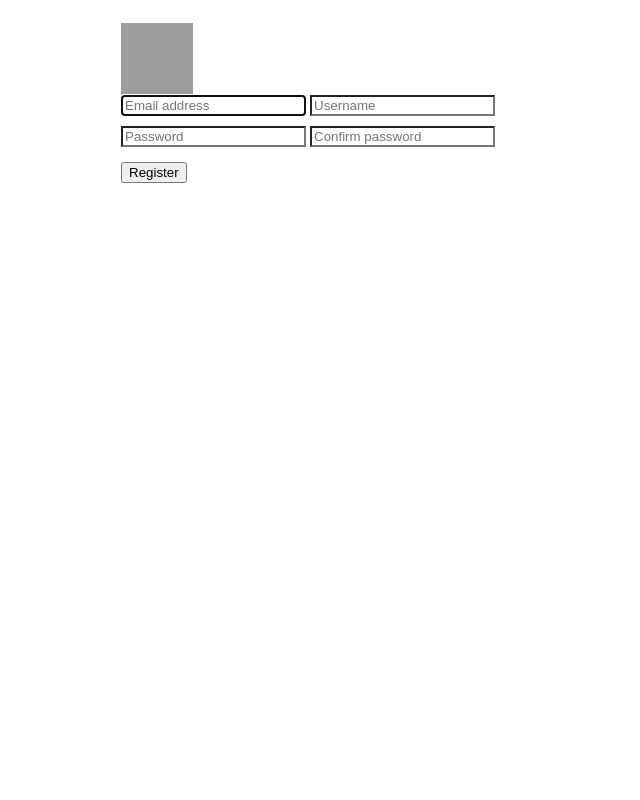
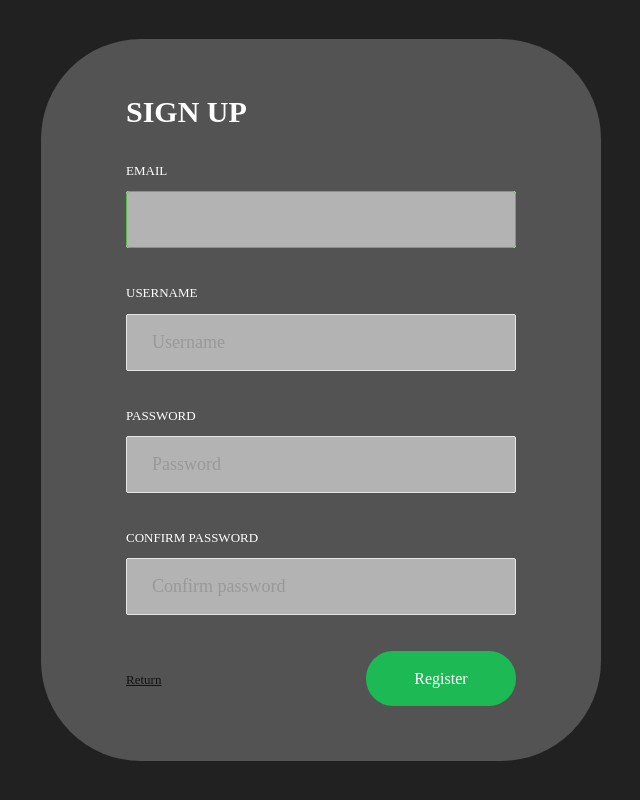
Before and after one commit to Chonlasit666/cn331projectSpotgame, a Django app: page /users/register/ in a window 1280 px wide. Shown: the whole page, without its empty margins (319-959 px from the left). Run offline with Django 3.2, Linux system fonts and the light colour scheme; some web fonts are replaced; grey boxes are pictures that could not be loaded.

Commit message:
Massive UI Update

```diff
--- a/spotifymusicgame/templates/spotifymusicgame/aboutme.html
+++ b/spotifymusicgame/templates/spotifymusicgame/aboutme.html
@@ -15,7 +15,8 @@
         <a href="https://github.com/Chonlasit666/cn331projectSpotgame" target="_blank">Github</a>
         <a href="https://www.pivotaltracker.com/n/projects/2536429" target="_blank">Feature</a>
         <a href="{% url 'smg:aboutme' %} ">About</a>
-        <a href="{% url 'users:logout' %}" , style="float: right;">Logout</a>
+        <a href="{% url 'smg:index' %}", style="float: right;"> Return </a>
+
     </div>
 
     <!-- END OF NAVIGATION BAR !-->
--- a/static/styles/navbar.css
+++ b/static/styles/navbar.css
@@ -6,11 +6,15 @@ body {
 .topnav {
     overflow: hidden;
     background-color: #333;
+    position: fixed;
+    top: 0;
+    width: 100%;
 }
 
 .topnav a {
     float: left;
     color: #f2f2f2;
+    display: block;
     text-align: center;
     padding: 14px 16px;
     text-decoration: none;
--- a/users/templates/users/register.html
+++ b/users/templates/users/register.html
@@ -1,56 +1,62 @@
 {% load static %}
 
 {% block content %}
+<title>Sign Up</title>
+<meta charset="UTF-8">
+<meta name="viewport" content="width=device-width, initial-scale=1">
+
+<link rel="icon" type="image/png" href="{%static 'login/images/icons/spotify-logo.png' %}" />
+<link rel="stylesheet" type="text/css" href="{%static 'login/fonts/Linearicons-Free-v1.0.0/icon-font.min.css' %}">
+<link rel="stylesheet" type="text/css" href="{%static 'fonts/font-awesome-4.7.0/css/font-awesome.min.css'%}">
+<link rel="stylesheet" type="text/css" href="{%static 'login/css/util.css' %}">
+<link rel="stylesheet" type="text/css" href="{%static 'login/css/main.css' %}">
 
 
-<style type="text/css">
-    .card-signin {
-        width: 100%;
-        max-width: 400px;
-        padding: 15px;
-        margin: auto;
-    }
+<div class="limiter">
+    <div class="container-login100">
+        <div class="wrap-login100 p-l-85 p-r-85 p-t-55 p-b-55">
+            <span class="login100-form-title p-b-32"><b>
+                    Sign Up
+                </b></span>
+            <form class="login100-form validate-form flex-sb flex-w" method="post">{% csrf_token %}
 
-    .form-signin input[type="email"] {
-        margin-bottom: 10px;
-        border-bottom-right-radius: 0;
-        border-bottom-left-radius: 0;
-    }
+                <span class="txt1 p-b-11">
+                    Email
+                </span>
 
-    .form-signin input[type="text"] {
-        margin-bottom: 10px;
-        border-bottom-right-radius: 0;
-        border-bottom-left-radius: 0;
-    }
+                <div class="wrap-input100 validate-input m-b-36" data-validate="Username is required">
+                    <input type="email" name="email" id="inputEmail" class="input100" placeholder="Email address"
+                        required autofocus>
+                    <span class="focus-input100"></span>
+                </div>
 
-    .form-signin input[type="password"] {
-        margin-bottom: -1px;
-        border-top-left-radius: 0;
-        border-top-right-radius: 0;
-    }
-</style>
+                <span class="txt1 p-b-11">
+                    Username
+                </span>
+                <div class="wrap-input100 validate-input m-b-36" data-validate="Username is required">
+                    <input type="text" name="username" id="inputUsername" class="input100" placeholder="Username"
+                        required>
+                    <span class="focus-input100"></span>
+                </div>
 
-<div class="container-fluid">
-    <div class="row justify-content-center">
-        <div class="card card-signin">
-            <div class="card-body">
-                <form class="form-signin" method="post">{% csrf_token %}
-                    <div class="d-flex flex-column pb-3">
-                        <img class="img-fluid mx-auto d-block"
-                            src="{% static 'codingwithmitch/logo_250_250_transparent.png' %}" alt="codingwithmitch logo"
-                            width="72" height="72">
+                <span class="txt1 p-b-11">
+                    Password
+                </span>
+                <div class="wrap-input100 validate-input m-b-36" data-validate="Username is required">
+                    <input type="password" name="password1" id="inputPassword1" class="input100" validate-input m-b-36"
+                        placeholder="Password" required>
+                    <span class="focus-input100"></span>
                 </div>
-                    <input type="email" name="email" id="inputEmail" class="form-control" placeholder="Email address"
-                        required autofocus>
 
-                    <input type="text" name="username" id="inputUsername" class="form-control" placeholder="Username"
-                        required>
+                <span class="txt1 p-b-11">
+                    Confirm Password
+                </span>
 
-                    <input type="password" name="password1" id="inputPassword1" class="form-control"
-                        placeholder="Password" required>
-
-                    <input type="password" name="password2" id="inputPassword2" class="form-control"
+                <div class="wrap-input100 validate-input m-b-36" data-validate="Username is required">
+                    <input type="password" name="password2" id="inputPassword2" class="input100"
                         placeholder="Confirm password" required>
+                    <span class="focus-input100"></span>
+                </div>
 
                 {% for field in registration_form %}
                 <p>
@@ -66,18 +72,18 @@
 
                 {% endif %}
 
-                    <button class="btn btn-lg btn-primary btn-block" type="submit">Register</button>
+                <div class="container-login100-form-btn">
+                    <button class="login100-form-btn" type="submit">Register</button>
+                </div>
+
+                <span style="margin-top: -35px;">
+                    <a href="{% url 'users:login' %}" class="txt3">
+                        Return
+                    </a>
+                </span>
 
             </form>
         </div>
     </div>
-
 </div>
-</div>
-
-
-
-
-
-
 {% endblock content %}
```
Also changed, not shown: spotifymusicgame/templates/spotifymusicgame/createroom.html (+58 -7 lines), spotifymusicgame/templates/spotifymusicgame/index.html (+16 -4 lines), users/templates/users/header.html (deleted, +0 -89 lines), db.sqlite3. Lines whose indentation alone changed are shown as unchanged.
